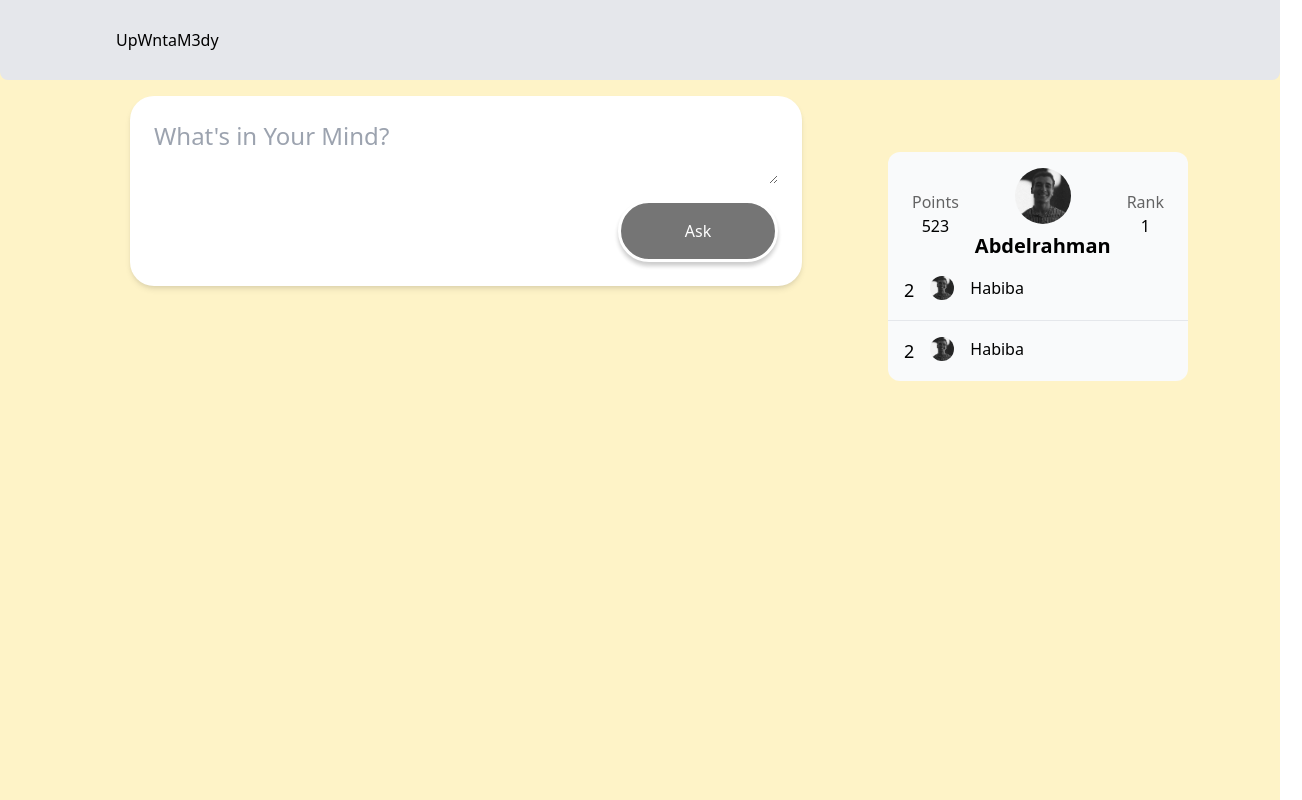
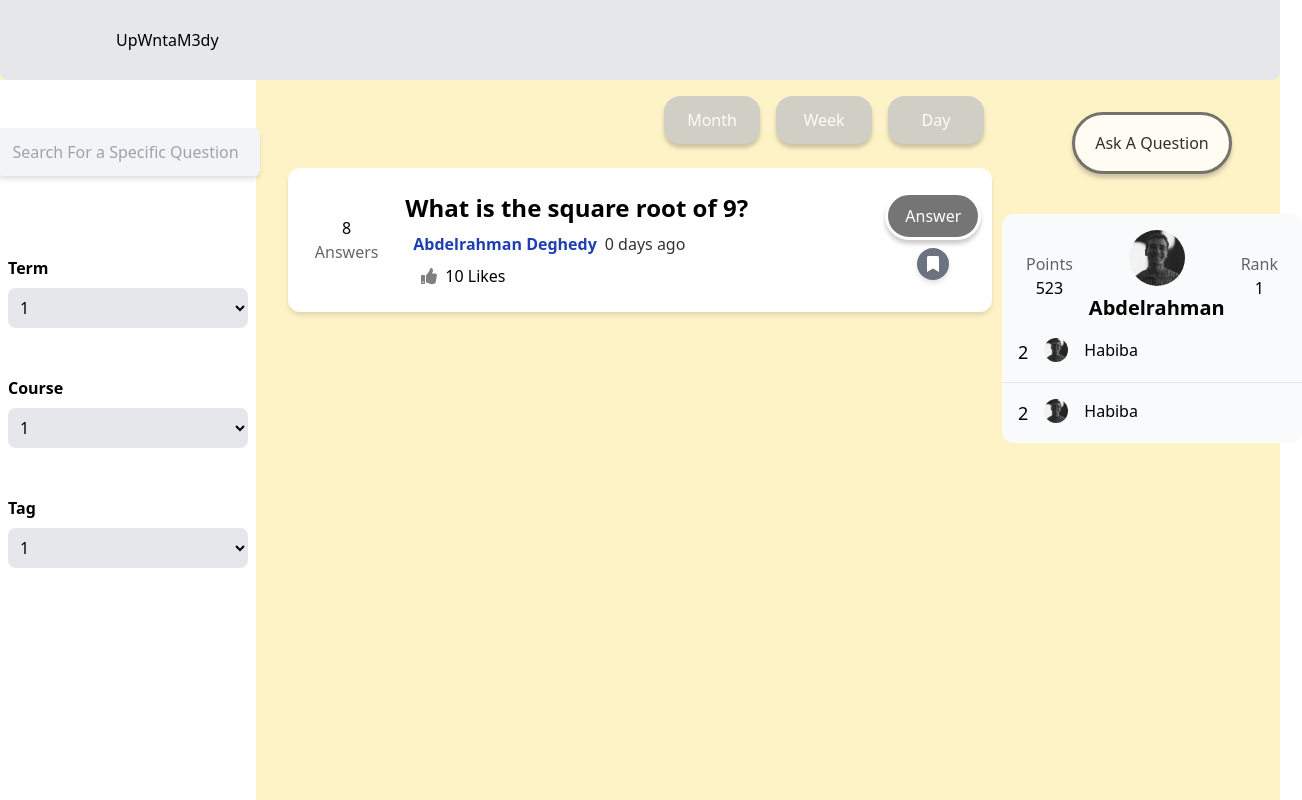
Before and after one commit to AbdelrahmanDeghedy/UpWntaM3dy, a Vue app in the folder upwntam3dy/: page /questions in a window 1280 px wide. Shown: the top 800 px of the page, 1302 px wide, since content can reach past the window. Built offline with nearby package versions, Linux system fonts and the light colour scheme.

Commit message:
Added some fixes

```diff
--- a/upwntam3dy/src/App.vue
+++ b/upwntam3dy/src/App.vue
@@ -34,10 +34,9 @@ export default {
     // TheButton,
     QuestionCreate,
   },
+
   data() {
-    return {
-      //
-    };
+    return {};
   },
 };
 </script>
--- a/upwntam3dy/src/_utils/data.js
+++ b/upwntam3dy/src/_utils/data.js
@@ -1,82 +1,101 @@
 const users = [
   {
-        UnniversityId : 18010917,
-        name : "Abdelrahman Deghedy",
-        points : 532,
-        rank : 2,
-        bio : "Be input-driven, not output-driven",
-        picture : "",
-        answers : {
-            answerIds : [5, 8, 4]
+    UnniversityId: 18010917,
+    name: "Abdelrahman Deghedy",
+    points: 532,
+    rank: 2,
+    bio: "Be input-driven, not output-driven",
+    picture: "",
+    answers: {
+      answerIds: [5, 8, 4],
     },
-        bookmarks : {
-            questionIds : [1, 5, 8]
-        }
+    bookmarks: {
+      questionIds: [1, 5, 8],
+    },
   },
   {
-        UnniversityId : 18010918,
-        name : "Habiba Deghedy",
-        points : 532,
-        rank : 2,
-        bio : "Be input-driven, not output-driven",
-        picture : "",
-        answers : {
-            answerIds : [5, 8, 4]
+    UnniversityId: 18010918,
+    name: "Habiba Deghedy",
+    points: 532,
+    rank: 2,
+    bio: "Be input-driven, not output-driven",
+    picture: "",
+    answers: {
+      answerIds: [5, 8, 4],
     },
-        bookmarks : {
-            questionIds : [1, 5, 8]
-        }
+    bookmarks: {
+      questionIds: [1, 5, 8],
     },
-]
+  },
+];
 
 const answers = [
   {
-        id : 10,
-        ownerId : 180110918,
-        questionOfAnswerId : 4,
-        text : "It's 3!",
-        time : Date.now(),
-        likes : 20,
+    id: 10,
+    ownerId: 180110918,
+    questionOfAnswerId: 4,
+    text: "It's 3!",
+    time: Date.now(),
+    likes: 20,
   },
   {
-        id : 5,
-        ownerId : 180110917,
-        questionOfAnswerId : 2,
-        text : "It's 3!",
-        time : Date.now(),
-        likes : 5,
-    }
-]
+    id: 5,
+    ownerId: 180110917,
+    questionOfAnswerId: 2,
+    text: "It's 3!",
+    time: Date.now(),
+    likes: 5,
+  },
+];
 
 const questions = [
   {
-        id : 4,
-        ownerId :18010917,
-        text : "What's the square root of 9?",
-        time : Date.now(),
-        likes : 15,
-        course : {
-            term : 5,
-            name : "Operating Systems",
-            tags : "lec1",
+    id: 4,
+    ownerId: 18010917,
+    text: "What's the square root of 9?",
+    time: Date.now(),
+    likes: 15,
+    course: {
+      term: 5,
+      name: "Operating Systems",
+      tags: "lec1",
     },
-        answersIds : [
-            10
-        ]
+    answersIds: [10],
   },
   {
-        id : 2,
-        ownerId :18010918,
-        text : "What's the square root of 16?",
-        time : Date.now(),
-        likes : 5,
-        course : {
-            term : 5,
-            name : "Operating Systems",
-            tags : "lec2",
+    id: 2,
+    ownerId: 18010918,
+    text: "What's the square root of 16?",
+    time: Date.now(),
+    likes: 5,
+    course: {
+      term: 5,
+      name: "Operating Systems",
+      tags: "lec2",
     },
-        answersIds : [
-            5
-        ]
-    }
-]
+    answersIds: [5],
+  },
+];
+
+const courseInfoPerTerm = [
+  {
+    courses: [
+      {
+        name: "Data Structure",
+        tags: "chapter1",
+      },
+      {
+        name: "Micro Processor 2",
+        tags: "chapter1",
+      },
+      {
+        name: "Electromagnetic 2",
+        tags: "chapter1",
+      },
+      {
+        name: "Operating Systems",
+        tags: "chapter1",
+      },
+    ],
+  },
+];
--- /dev/null
+++ b/upwntam3dy/src/_utils/helper.ts
@@ -0,0 +1,8 @@
+export function getDayDifference(firstDate: Date, secondDate: Date): number {
+  const oneDay: number = 24 * 60 * 60 * 1000; // hours*minutes*seconds*milliseconds
+  //   const firstDate: Date = new Date(2008, 1, 12);
+
+  const diffDays = Math.round(Math.abs((+firstDate - +secondDate) / oneDay));
+
+  return diffDays;
+}
--- a/upwntam3dy/src/components/QuestionCard.vue
+++ b/upwntam3dy/src/components/QuestionCard.vue
@@ -11,7 +11,7 @@
       </div>
       <div class="flex ml-2 my-2">
         <div class="text-blue-800 font-bold">{{ owner }}</div>
-        <div class="opacity-80 ml-2">{{ time }}ago</div>
+        <div class="opacity-80 ml-2">{{ dateToDays(time) }} days ago</div>
       </div>
       <div class="ml-4">
         <div class="flex">
@@ -35,6 +35,7 @@
 
 <script>
 import TheButton from "./TheButton.vue";
+import { getDayDifference } from "@/_utils/helper";
 
 export default {
   props: {
@@ -56,7 +57,7 @@ export default {
     time: {
       type: Date,
       required: true,
-      default: Date.now(),
+      default: new Date(2021, 3, 5),
     },
     likes: {
       type: Number,
@@ -67,6 +68,11 @@ export default {
   components: {
     TheButton,
   },
+  methods: {
+    dateToDays(date) {
+      return getDayDifference(Date.now(), date);
+    },
+  },
   data() {
     return {
       //
--- a/upwntam3dy/src/components/QuestionCreate.vue
+++ b/upwntam3dy/src/components/QuestionCreate.vue
@@ -3,13 +3,14 @@
     <textarea
       v-model="text"
       type="text"
-      class="outline-none text-2xl"
+      class="outline-none text-2xl question-text"
       placeholder="What's in Your Mind?"
+      :dir="language === 'en' ? 'ltr' : 'rtl'"
     />
     <div class="flex justify-end">
       <the-button class="mt-4" content="Ask" size="large" type="secondary" />
     </div>
-    <div v-html="markdown"></div>
+    <div :dir="language === 'en' ? 'ltr' : 'rtl'" v-html="markdown"></div>
   </div>
 </template>
 
@@ -28,7 +29,13 @@ export default {
     return {
       markdown: "",
       text: "",
+      language: "en", // or ar
     };
   },
 };
 </script>
+
+<style scoped>
+.question-text {
+}
+</style>
--- a/upwntam3dy/src/layouts/QuestionLayout.vue
+++ b/upwntam3dy/src/layouts/QuestionLayout.vue
@@ -1,5 +1,5 @@
 <template>
-  <div :class="(mode === 'questionDetails' || 'questionCreate') && 'px-20'">
+  <div :class="['questionDetails', 'questionCreate'].includes(mode) && 'px-20'">
     <div class="flex justify-around">
       <filter-nav-bar v-if="mode === 'questions'" class="w-1/5" />
       <div :class="mode === 'questionDetails' ? 'w-4/5' : 'w-3/5'">
@@ -35,7 +35,7 @@ export default {
   },
   data() {
     return {
-      mode: "questionCreate", // questions, questionDetails, or questionCreate
+      mode: "questions", // questions, questionDetails, or questionCreate
     };
   },
 };
```
Lines whose indentation alone changed are shown as unchanged.
